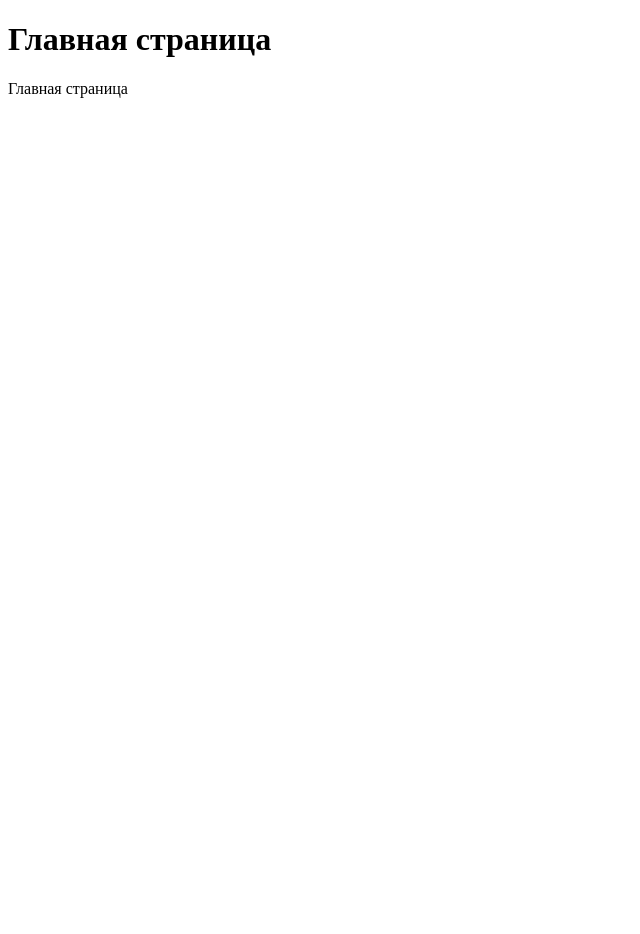
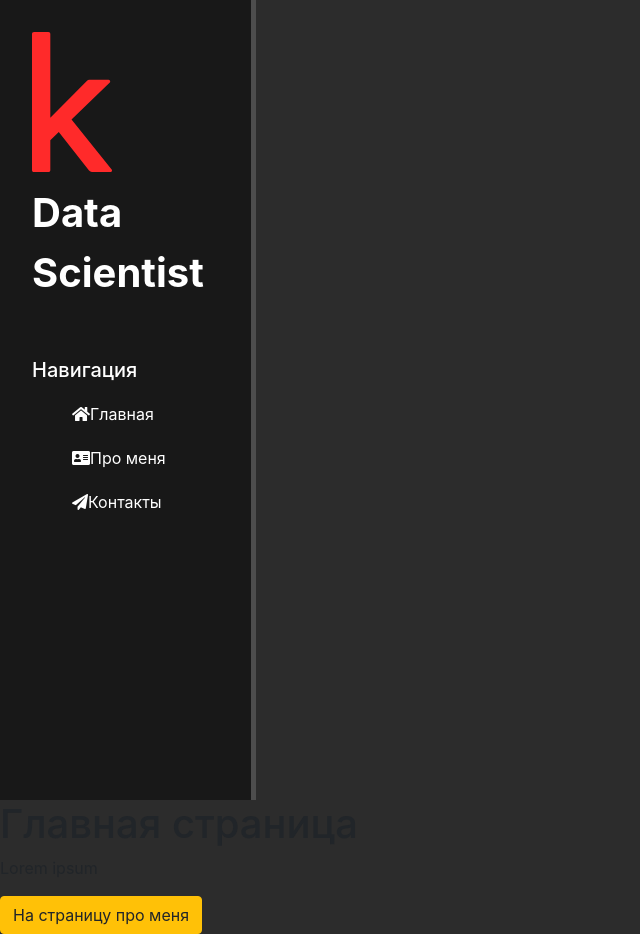
Before and after one commit to KhachKara/Django_Projects, a Django app: page / in a window 1280 px wide. Shown: the whole page, without its empty margins (0-640 px from the left). Before the commit the page ends 98 px from the top, so only its background shows below. Run offline with Django 4.2, Linux system fonts and the light colour scheme; some libraries are stand-ins or nearby versions.

Commit message:
lesson 5

```diff
--- a/django_tutorial/django_tutorial/settings.py
+++ b/django_tutorial/django_tutorial/settings.py
@@ -121,4 +121,8 @@ STATIC_URL = 'static/'
 # Default primary key field type
 # https://docs.djangoproject.com/en/4.2/ref/settings/#default-auto-field
 
+STATICFILES_DIRS = [
+    BASE_DIR / "static",
+]
+
 DEFAULT_AUTO_FIELD = 'django.db.models.BigAutoField'
--- a/django_tutorial/django_tutorial/urls.py
+++ b/django_tutorial/django_tutorial/urls.py
@@ -17,8 +17,10 @@ Including another URLconf
 
 from django.contrib import admin
 from django.urls import path, include
+from django.conf import settings
+from django.conf.urls.static import static
 
 urlpatterns = [
     path('admin/', admin.site.urls),
     path('', include('main.urls')),
-]
+] + static(settings.STATIC_URL, document_root=settings.STATIC_ROOT)
--- /dev/null
+++ b/django_tutorial/main/static/main/css/main.css
@@ -0,0 +1,56 @@
+body {
+    background: #2c2c2c;
+}
+
+aside {
+    flot: left;
+    background: #181818;
+    width: 20%;
+    padding: 2.5%;
+    height: 100vh;
+    color: #fff;
+    border-right: 5px solid #4d4d4d;
+}
+
+aside img {
+    width: 80px;
+    flot: left;
+}
+
+aside .logo{
+    font-size: 40px;
+    /*margin-left: 10px;*/
+    font-weight: bold;
+    position: relative;
+    top: -5px;
+}
+
+aside h3 {
+    margin-top: 50px;
+    font-size: 20px;
+}
+
+aside ul {list-style: none}
+aside ul li {
+    color: #fff;
+    display: block;
+    margin-top: 20px;
+    transition: transform .6s ease;
+}
+
+aside ul li:hover, aside ul a:hover{
+    color: #eb5959;
+    text-decoration: none;
+    transform: scale(1.05);
+}
+
+main .features {
+    float: left;
+    color: #fff;
+    margin-top: 100px;
+    text-align: center;
+    width: 75
+}
+
+main .features h1 {font-size: 50px;}
+main .features p {max-width: 400px; margin: 20px auto}
--- a/django_tutorial/main/templates/main/index.html
+++ b/django_tutorial/main/templates/main/index.html
@@ -3,6 +3,9 @@
 {% block title %}Гланая страница{% endblock %}
 
 {% block content %}
-    <h1>Главная страница</h1>
-    <p>Главная страница</p>
+    <div class="feauters">
+        <h1>Главная страница</h1>
+        <p>Lorem ipsum</p>
+        <button class="btn btn-warning">На страницу про меня</button>
+    </div>
 {% endblock %}
--- a/django_tutorial/main/templates/main/layout.html
+++ b/django_tutorial/main/templates/main/layout.html
@@ -1,3 +1,5 @@
+{% load static %}
+
 <!doctype html>
 <html lang="en">
 <head>
@@ -6,9 +8,25 @@
           content="width=device-width, user-scalable=no, initial-scale=1.0, maximum-scale=1.0, minimum-scale=1.0">
     <meta http-equiv="X-UA-Compatible" content="ie=edge">
     <title>{% block title %}{% endblock %}</title>
+    <link rel="stylesheet" href="https://stackpath.bootstrapcdn.com/bootstrap/4.5.2/css/bootstrap.min.css">
+    <link rel="stylesheet" href="{% static 'main/css/main.css' %}">
+    <link rel="stylesheet" href="https://use.fontawesome.com/releases/v5.8.2/css/all.css">
 </head>
 <body>
-    {% block content %}
-    {%  endblock  %}
+    <aside>
+        <img src="{% static 'main/img/kaggle.svg' %}" alt="Лого">
+        <p></p>
+        <span class="logo"> Data Scientist </span>
+        <h3> Навигация</h3>
+        <ul>
+            <a href="{% url 'home' %}"> <li><i class="fas fa-home"></i>Главная</li></a>
+            <a href="{% url 'about' %}"> <li><i class="fas fa-address-card"></i>Про меня</li></a>
+            <a href="{% url 'contacts' %}"> <li><i class="fas fa-paper-plane"></i>Контакты</li></a>
+        </ul>
+    </aside>
+    <main>
+        {% block content %}
+        {%  endblock  %}
+    </main>
 </body>
 </html>
--- a/django_tutorial/main/urls.py
+++ b/django_tutorial/main/urls.py
@@ -2,7 +2,8 @@ from django.urls import path
 from . import views
 
 urlpatterns = [
-    path('', views.index),
-    path('about', views.about),
-    path('github', views.github),
+    path('', views.index, name='home'),
+    path('about', views.about, name='about'),
+    path('about', views.contacts, name='contacts'),
+    path('github', views.github, name='github'),
 ]
--- a/django_tutorial/main/views.py
+++ b/django_tutorial/main/views.py
@@ -12,3 +12,7 @@ def about(request):
 
 def github(request):
     return HttpResponse('<a href="https://github.com/KhachKara" target="_blank">Ссылка на мой GitHub</a>')
+
+
+def contacts(request):
+    return render(request, 'main/contacts.html')
```
Also changed, not shown: django_tutorial/main/templates/main/about.html (+5 -2 lines), django_tutorial/main/static/main/img/kaggle.svg (added).
